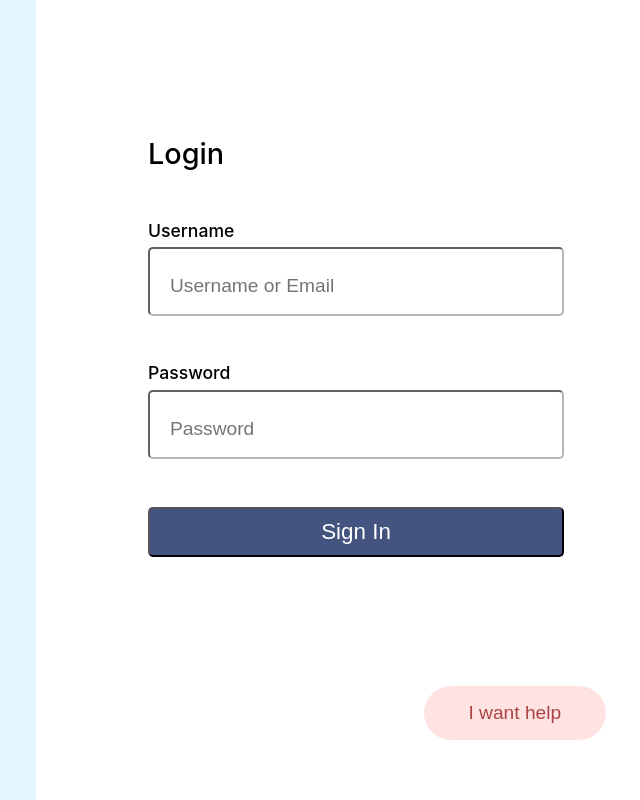
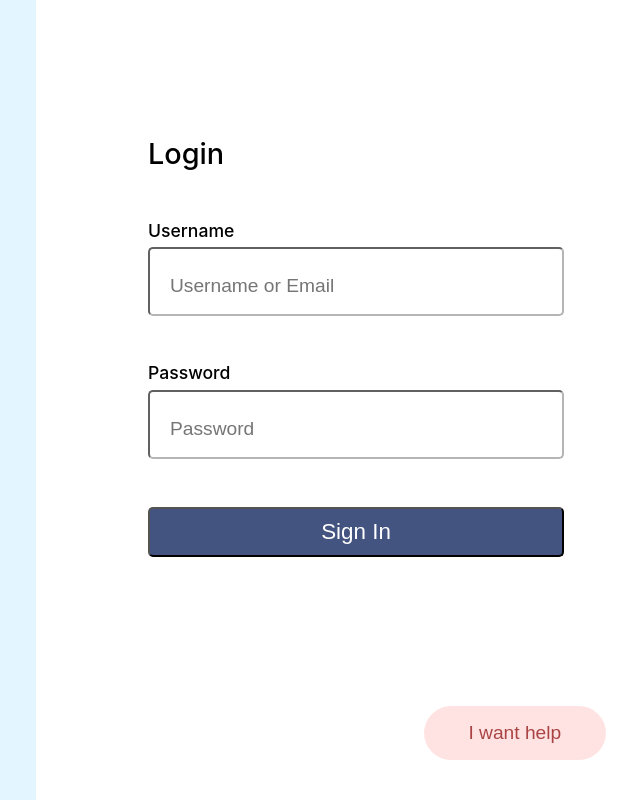
Before and after one commit to adam-goodrich/modal-practice, a React (Create React App) app: page / in a window 1280 px wide. Shown: the whole page, without its empty margins (604-1244 px from the left). Built offline with nearby package versions, Linux system fonts and the light colour scheme.

Commit message:
updated styles

```diff
--- a/src/HelpModal.css
+++ b/src/HelpModal.css
@@ -13,7 +13,7 @@
   font-size: 1.2rem;
   font-weight: 450;
   position: fixed;
-  bottom: 60px;
+  bottom: 40px;
   right: 70px;
   padding: 1rem 2.8rem;
   border-radius: 30px;
@@ -26,7 +26,7 @@
 .yes-no-btn {
   font-size: 1rem;
   font-weight: 450;
-  margin: 18px 10px;
+  margin: 18px 6px;
   padding: 6px 10px;
   width: 90px;
   border-radius: 30px;
@@ -58,7 +58,7 @@
 .main-popup {
   position: absolute;
   right: 20px;
-  bottom: 35px;
+  bottom: 18px;
   height: 280px;
   width: 320px;
   border-radius: 10px;
```
